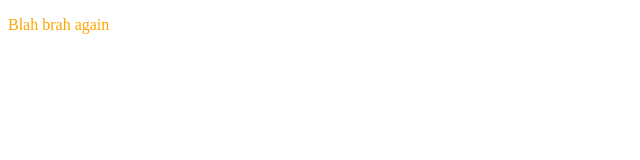
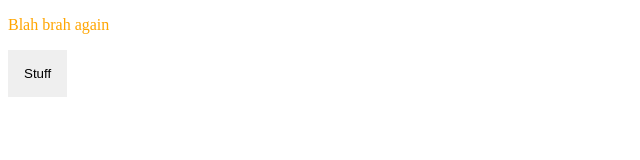
Before and after one commit to simplesessions-class/midterm, a website: page src/index.html in a window 1280 px wide. Shown: the whole page, without its empty margins (0-640 px from the left). Drawn offline with nearby package versions, Linux system fonts and the light colour scheme; files that its build step writes are made by us from their sources.

Commit message:
Started on a button

```diff
--- a/src/index.html
+++ b/src/index.html
@@ -8,5 +8,6 @@
 
   <body>
     <p>Blah brah again</p>
+    <button>Stuff</button>
   </body>
 </html>
--- a/src/scss/style.scss
+++ b/src/scss/style.scss
@@ -1,3 +1,8 @@
 p {
   color: orange;
 }
+
+button {
+  border: 0;
+  padding: 1rem;
+}
```
